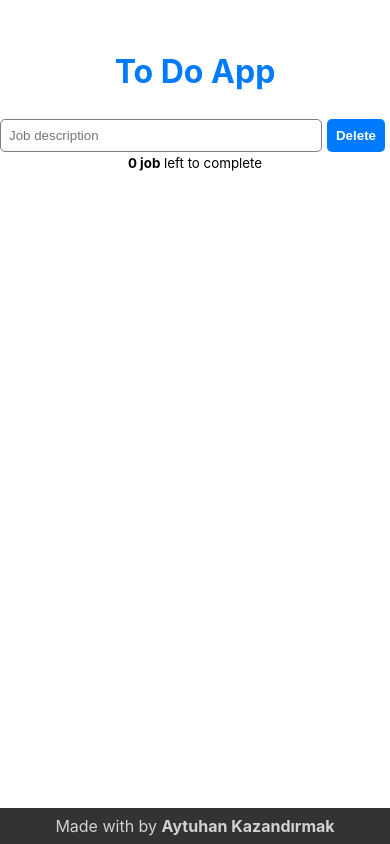
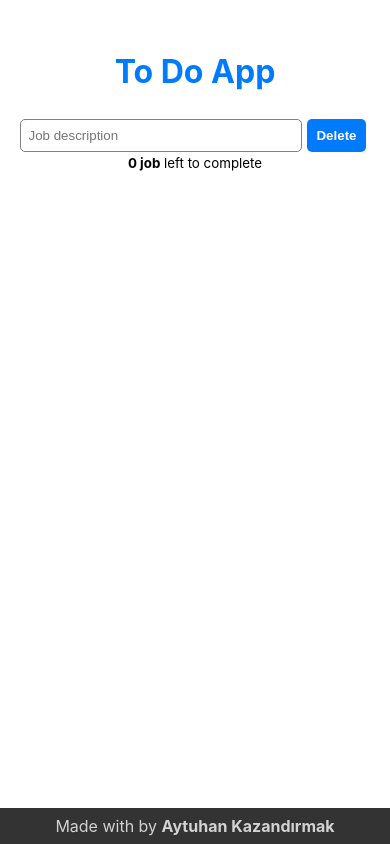
Before and after one commit to BornHungry/FirstReactApp, a React (Create React App) app: page / in a window 390 px wide. Built offline with nearby package versions, Linux system fonts and the light colour scheme.

Commit message:
responsive update

```diff
--- a/src/App.css
+++ b/src/App.css
@@ -76,14 +76,14 @@
 
 @media screen and (max-width:768px) {
     .app {
-        width: 100%;
+        width: 90%;
     }
 
 }
 
 @media screen and (max-width:992px) {
     .app {
-        width: 100%;
+        width: 90%;
     }
 
 }
```
